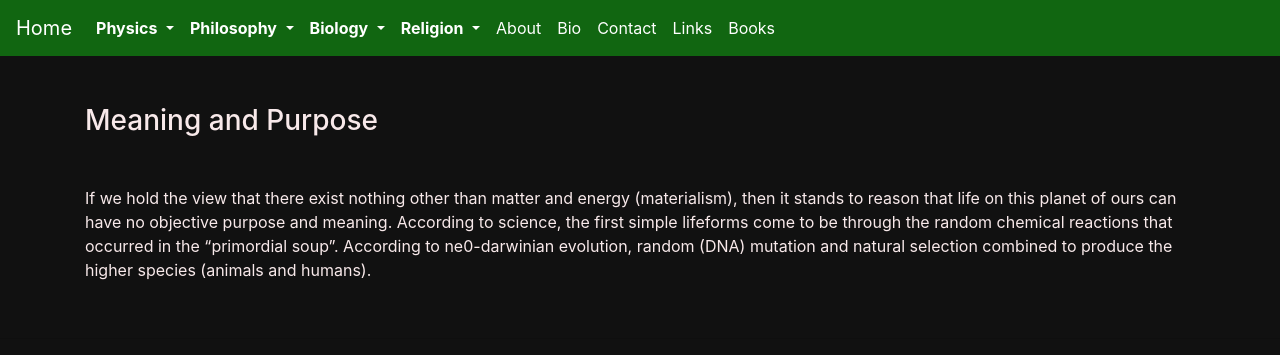
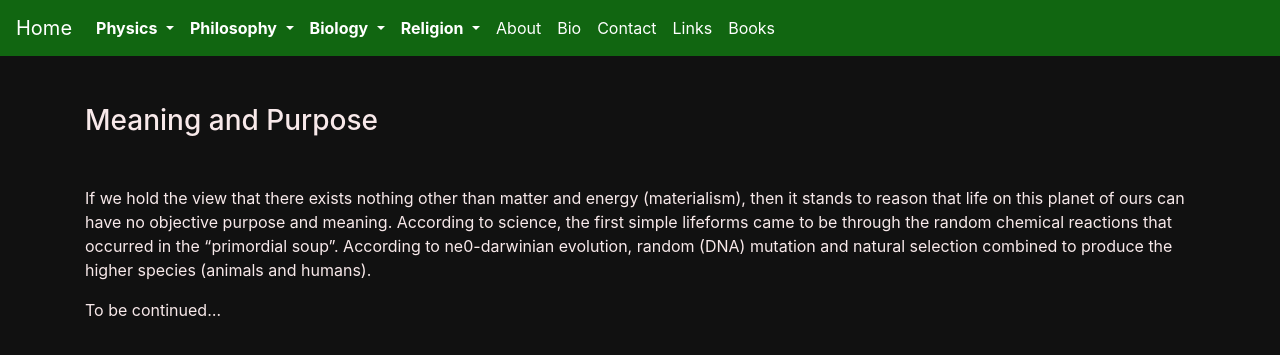
Before and after one commit to nekelly/nekelly.github.io, a Jekyll site: the page built from pages/meaning.md, in a window 1280 px wide. Shown: the top 355 px of the page. Built offline with Jekyll 4.4.1, drawn with Linux system fonts in a browser that asks for light colours; our own code applies the rules of GitHub Pages for plain Markdown files.

Commit message:
Added tbc

```diff
--- a/pages/meaning.md
+++ b/pages/meaning.md
@@ -5,7 +5,9 @@ layout: default
 ### Meaning and Purpose
 &nbsp;
 
-If we hold the view that there exist nothing other than matter and energy (materialism), then it stands to reason that life on this
-planet of ours can have no objective purpose and meaning. According to science, the first simple lifeforms come to be through the
+If we hold the view that there exists nothing other than matter and energy (materialism), then it stands to reason that life on this
+planet of ours can have no objective purpose and meaning. According to science, the first simple lifeforms came to be through the
 random chemical reactions that occurred in the "primordial soup". According to ne0-darwinian evolution, random (DNA) mutation and
 natural selection combined to produce the higher species (animals and humans).
+
+To be continued...
```
